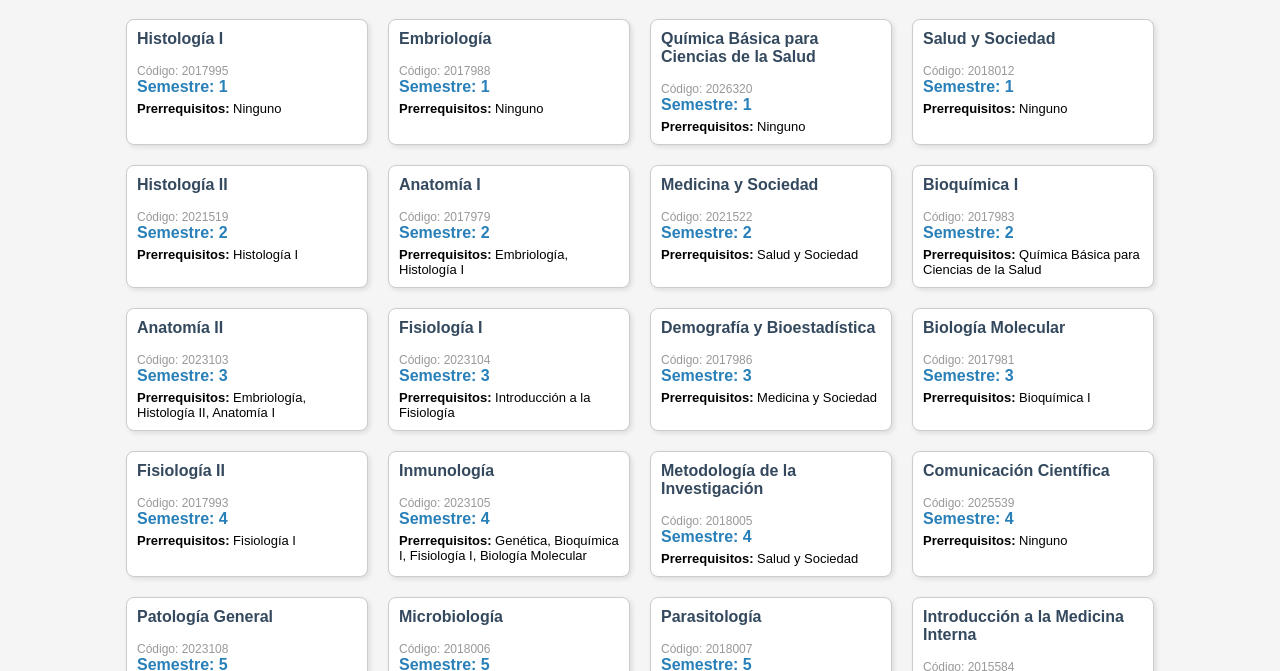
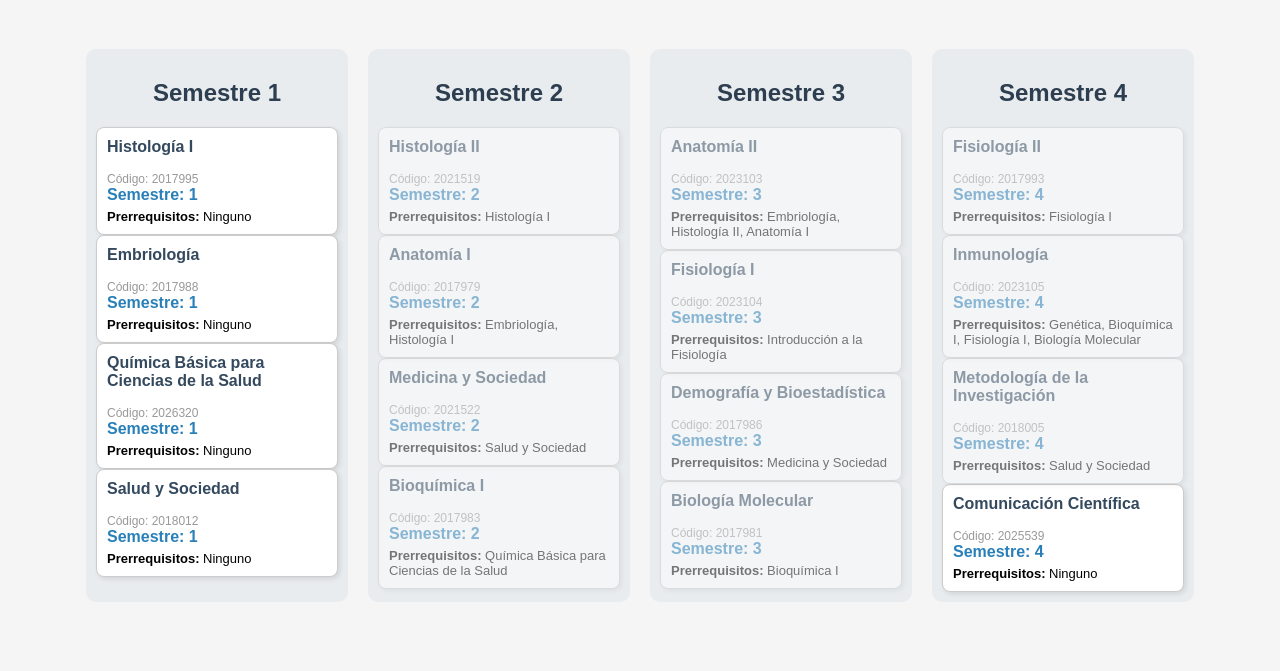
Before and after one commit to ja-ardila/malla, a plain HTML site: page index.html in a window 1280 px wide. Shown: the part 89-760 px from the top of the page. Drawn offline with Linux system fonts and the light colour scheme.

Commit message:
Segundo commit, cambios para tachar e interactuar con la malla

```diff
--- a/script.js
+++ b/script.js
@@ -1,10 +1,24 @@
-fetch("malla_interactiva_corregida.json")
-  .then(response => response.json())
-  .then(data => {
-    const container = document.getElementById("malla-container");
-    data.forEach(materia => {
+
+let materiasCompletadas = new Set(JSON.parse(localStorage.getItem("materiasCompletadas") || "[]"));
+
+function guardarEstado() {
+  localStorage.setItem("materiasCompletadas", JSON.stringify([...materiasCompletadas]));
+}
+
+function crearMateriaCard(materia, todasMaterias) {
   const card = document.createElement("div");
   card.className = "materia";
+  card.id = materia.codigo;
+
+  const prerrequisitosCumplidos = materia.prerrequisitos.every(pr => materiasCompletadas.has(pr));
+  const bloqueada = materia.prerrequisitos.length > 0 && !prerrequisitosCumplidos;
+
+  if (materiasCompletadas.has(materia.nombre)) {
+    card.classList.add("completada");
+  } else if (bloqueada) {
+    card.classList.add("bloqueada");
+  }
+
   card.innerHTML = `
     <h3>${materia.nombre}</h3>
     <div class="codigo">Código: ${materia.codigo}</div>
@@ -15,6 +29,56 @@ fetch("malla_interactiva_corregida.json")
       }
     </div>
   `;
-      container.appendChild(card);
+
+  card.addEventListener("click", () => {
+    if (bloqueada) {
+      alert("No puedes completar esta materia hasta cumplir los prerrequisitos.");
+      return;
+    }
+
+    if (materiasCompletadas.has(materia.nombre)) {
+      materiasCompletadas.delete(materia.nombre);
+      card.classList.remove("completada");
+    } else {
+      materiasCompletadas.add(materia.nombre);
+      card.classList.add("completada");
+    }
+
+    guardarEstado();
+    actualizarMalla(todasMaterias); // refrescar estado
   });
+
+  return card;
+}
+
+function actualizarMalla(data) {
+  const container = document.getElementById("malla-container");
+  container.innerHTML = "";
+
+  const semestres = {};
+  data.forEach(materia => {
+    if (!semestres[materia.semestre]) {
+      semestres[materia.semestre] = [];
+    }
+    semestres[materia.semestre].push(materia);
   });
+
+  Object.keys(semestres).sort((a, b) => a - b).forEach(semestre => {
+    const box = document.createElement("div");
+    box.className = "semestre-box";
+    box.innerHTML = `<h2>Semestre ${semestre}</h2>`;
+
+    semestres[semestre].forEach(materia => {
+      const card = crearMateriaCard(materia, data);
+      box.appendChild(card);
+    });
+
+    container.appendChild(box);
+  });
+}
+
+fetch("malla_interactiva_corregida.json")
+  .then(response => response.json())
+  .then(data => {
+    actualizarMalla(data);
+  });
--- a/style.css
+++ b/style.css
@@ -45,3 +45,26 @@ h1 {
   font-size: 13px;
   margin-top: 5px;
 }
+
+.semestre-box {
+  margin: 30px 0;
+  padding: 10px;
+  background: #e9ecef;
+  border-radius: 10px;
+}
+
+.semestre-box h2 {
+  text-align: center;
+  color: #2c3e50;
+}
+
+.materia.completada {
+  text-decoration: line-through;
+  background: #d4edda;
+  color: #155724;
+}
+
+.materia.bloqueada {
+  opacity: 0.5;
+  cursor: not-allowed;
+}
```
Lines whose indentation alone changed are shown as unchanged.
